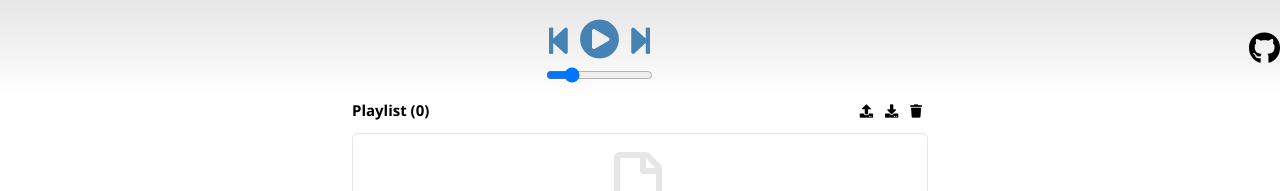
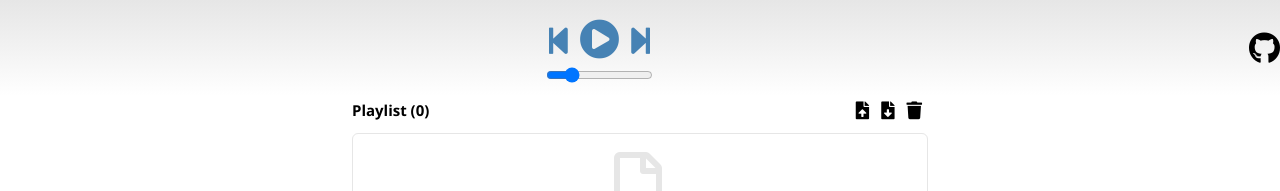
Before and after one commit to m1k3f/RadioPlayer-React, a React (Create React App) app in the folder ClientApp/: page / in a window 1280 px wide. Shown: the top 191 px of the page. Built offline with nearby package versions, Linux system fonts and the light colour scheme.

Commit message:
playlist header button updates

```diff
--- a/ClientApp/src/components/playlist/controls/PlaylistClearButton.js
+++ b/ClientApp/src/components/playlist/controls/PlaylistClearButton.js
@@ -4,19 +4,51 @@ import RadioContext from '../../context/RadioContext';
 
 export default class PlaylistClearButton extends Component {
 
+    state = {
+        isLoading: false
+    }
+
     static contextType = RadioContext;
 
     handleButtonClick = (e) => {
+        this.showSpinner(true);
+
         const { removePlaylist, setStation } = this.context;
         removePlaylist();
         setStation(null, false, false);
+
+        this.showSpinner(false);
+    }
+
+    showSpinner = (show) => {
+        this.setState({
+            isLoading: show
+        });
+    }
+
+    renderDeleteButton = () => {
+        let content = null;
+        if (this.state.isLoading) {
+            content = (
+                <i className="fas fa-spinner fa-spin fa-lg"></i>
+            );
+        }
+        else {
+            content = (
+                <button onClick={this.handleButtonClick} className="iconButton" title="Delete Playlist">
+                    <i className="fas fa-trash fa-lg"></i>
+                </button>
+            );
+        }
+
+        return (content);
     }
 
     render() {
         return (
-            <button onClick={this.handleButtonClick} className="iconButton" title="Clear">
-                <i className="fas fa-trash"></i>
-            </button>
+            <React.Fragment>
+                {this.renderDeleteButton()}
+            </React.Fragment>
         );
     }
 }
--- a/ClientApp/src/components/playlist/controls/PlaylistExportButton.js
+++ b/ClientApp/src/components/playlist/controls/PlaylistExportButton.js
@@ -50,13 +50,13 @@ export default class PlaylistExportButton extends Component {
         let content = null;
         if (this.state.isLoading) {
             content = (
-                <i className="fas fa-spinner fa-spin"></i>
+                <i className="fas fa-spinner fa-spin fa-lg"></i>
             );
         }
         else {
             content = (
-                <button className="iconButton" onClick={this.handleButtonClick} title="Export">
-                    <i className="fas fa-download"></i>
+                <button className="iconButton" onClick={this.handleButtonClick} title="Download Playlist">
+                    <i className="fas fa-file-download fa-lg"></i>
                 </button>
             );
         }
--- a/ClientApp/src/components/playlist/controls/PlaylistImportButton.js
+++ b/ClientApp/src/components/playlist/controls/PlaylistImportButton.js
@@ -130,13 +130,13 @@ export default class PlaylistImportButton extends Component {
         let content = null;
         if (this.state.isLoading) {
             content = (
-                <i className="fas fa-spinner fa-spin"></i>
+                <i className="fas fa-spinner fa-spin fa-lg"></i>
             );
         }
         else {
             content = (
-                <button className="iconButton" onClick={this.handleImportButtonClick} title="Import">
-                    <i className="fas fa-upload"></i>
+                <button className="iconButton" onClick={this.handleImportButtonClick} title="Upload Playlist">
+                    <i className="fas fa-file-upload fa-lg"></i>
                 </button>
             );
         }
```
